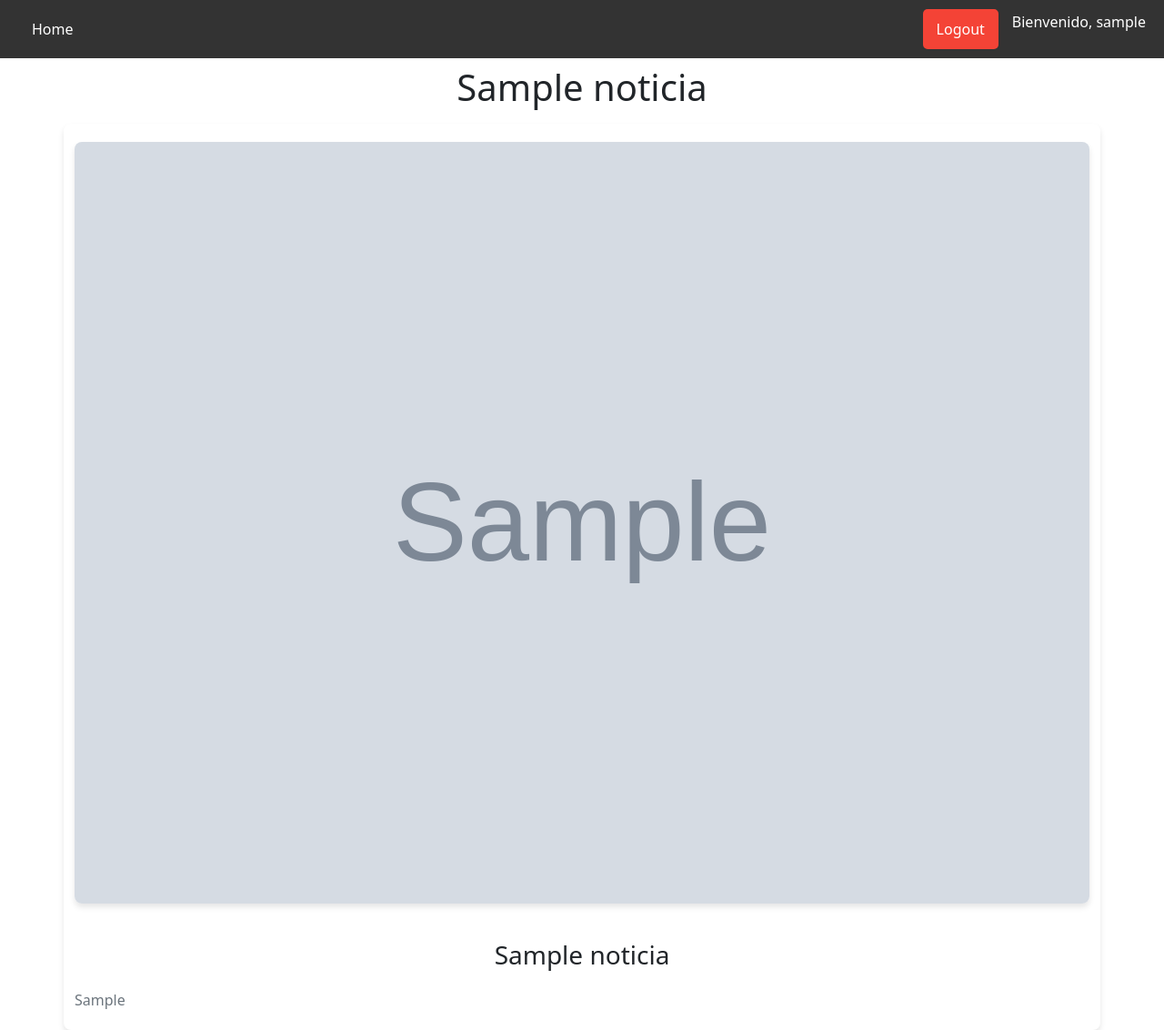
After one commit to epilef18/Repechaje, a Django app: a page that uses bodegas/templates/base.html in a window 1280 px wide. The commit adds this page. Shown: the whole page at 91% size. Run offline with Django 5.2, Linux system fonts and the light colour scheme; a user stored in the database is signed in; tables that the repository leaves empty hold one stand-in row (values such as "Sample post"); grey boxes marked "Sample" are stand-in pictures.

Commit message:
tercer commit, todo implementado menos el sistema de likes

```diff
--- a/bodegas/bodegas/urls.py
+++ b/bodegas/bodegas/urls.py
@@ -24,4 +24,5 @@ urlpatterns = [
     path("", views.home, name="home"),
     path("cotizacion/", include("cotizacion.urls")),
     path("usuarios/", include("usuarios.urls")),
+    path("<slug:slug>", views.noticia, name="noticia"),
 ]
--- a/bodegas/bodegas/views.py
+++ b/bodegas/bodegas/views.py
@@ -1,6 +1,11 @@
 from usuarios.models import Noticia
 from django.shortcuts import render
+
 
 def home(request):
     noticias = Noticia.objects.all()
     return render(request, "home.html", {"noticias": noticias})
+
+def noticia(request, slug):
+    noticia = Noticia.objects.get(slug=slug)
+    return render(request, "noticia.html", {"noticia": noticia})
--- a/bodegas/cotizacion/urls.py
+++ b/bodegas/cotizacion/urls.py
@@ -4,6 +4,6 @@ from . import views
 app_name = "cotizacion"
 
 urlpatterns = [
-    path("cotizar/", views.cotizar, name="cotizar"),
+    path("cotizar/", views.cotizar, name='cotizar'),
     path("cotizacion/", views.cotizacion, name="cotizacion"),
 ]
--- a/bodegas/static/css/styles.css
+++ b/bodegas/static/css/styles.css
@@ -0,0 +1,94 @@
+nav {
+    display: flex;
+    justify-content: space-between;
+    align-items: center;
+    background-color: #333;
+    padding: 10px 20px;
+}
+
+
+nav a {
+    color: white;
+    text-decoration: none;
+    padding: 10px 15px;
+    font-size: 16px;
+}
+
+
+nav .logout {
+    display: inline-block;
+}
+
+nav .logout-button {
+    background-color: #f44336;
+    color: white;
+    border: none;
+    padding: 10px 15px;
+    font-size: 16px;
+    cursor: pointer;
+    border-radius: 5px;
+}
+
+nav .logout-button:hover {
+    background-color: #d32f2f;
+}
+
+nav > a:first-child {
+    margin-right: auto;
+}
+
+nav p {
+    color: white;
+    font-size: 16px;
+    margin-left: 15px;
+}
+
+.container {
+    max-width: 960px;
+    margin: 0 auto;
+    padding: 20px;
+    background-color: white;
+    border-radius: 8px;
+    box-shadow: 0 4px 6px rgba(0, 0, 0, 0.1);
+    text-align: center;
+}
+
+.container img {
+    width: 100%;
+    height: auto;
+    border-radius: 8px;
+    margin-bottom: 20px;
+    box-shadow: 0 4px 6px rgba(0, 0, 0, 0.1);
+}
+
+.card-title {
+    font-size: 1.75rem;
+    color: #343a40;
+    margin-top: 20px;
+}
+
+.card-text {
+    color: #6c757d;
+    font-size: 16px;
+    line-height: 1.6;
+    margin-top: 20px;
+    text-align: justify;
+}
+
+@media screen and (max-width: 768px) {
+    .container {
+        padding: 15px;
+    }
+
+    h1.text-center {
+        font-size: 1.5rem;
+    }
+
+    .card-title {
+        font-size: 1.5rem;
+    }
+
+    .card-text {
+        font-size: 14px;
+    }
+}
--- a/bodegas/templates/base.html
+++ b/bodegas/templates/base.html
@@ -9,7 +9,7 @@
 
     {% endblock %}
   </title>
-  <link rel="stylesheet" href="{% static 'css/style.css' %}">
+  <link rel="stylesheet" href="{% static 'css/styles.css' %}">
   <link
       href="https://cdn.jsdelivr.net/npm/bootstrap@5.3.3/dist/css/bootstrap.min.css"
       rel="stylesheet"
@@ -25,10 +25,17 @@
 <body>
   <nav>
     <a href="/">Home</a>
-    <a href="/usuarios/login/">Login</a>
-    <a href="/usuarios/registrar/">Registrar</a>
-    <a href="/cotizacion/cotizacion">Cotizacion</a>
-    <a href="/cotizacion/cotizar">Cotizar</a>
+
+    {% if user.is_authenticated %}
+      <form class="logout" action="{% url 'usuarios:logout' %}" method="post">
+        {% csrf_token %}
+        <button class="logout-button" aria-label="Logout Usuario" title="Logout Usuario">Logout</button>
+      </form>
+      <p>Bienvenido, {{user.username}}</p>
+    {% else %}
+      <a href="{% url 'usuarios:login' %}">Login</a>
+      <a href="{% url 'usuarios:registrar' %}">Registrar</a>
+    {% endif %}
   </nav>
   <main>
     {% block content %}
--- /dev/null
+++ b/bodegas/templates/noticia.html
@@ -0,0 +1,20 @@
+{% extends 'base.html' %}
+
+{% block title %}
+{{ noticia.titulo }}
+{% endblock %}
+
+{% block content %}
+
+<h1 class="text-center py-2">{{noticia.titulo}}</h1>
+<div class="container">
+    <img
+        src="{{ noticia.imagen_url }}"
+        alt="{{ noticia.titulo }}"
+    />
+        <h2 class="card-title">{{ noticia.titulo }}</h2>
+        <p class="card-text">{{ noticia.cuerpo }}</p>
+
+</div>
+
+{% endblock %}
--- a/bodegas/usuarios/models.py
+++ b/bodegas/usuarios/models.py
@@ -14,6 +14,7 @@ class Noticia(models.Model):
     titulo = models.CharField(max_length=45)
     cuerpo = models.TextField()
     imagen_url = models.URLField(max_length=255, blank=True, null=True)
+    slug = models.SlugField(default="", null=False)
 
     def __str__(self):
         return self.titulo
--- a/bodegas/usuarios/urls.py
+++ b/bodegas/usuarios/urls.py
@@ -4,6 +4,7 @@ from . import views
 app_name = "usuarios"
 
 urlpatterns = [
-    path("login/", views.login, name="login"),
+    path("login/", views.login_vista, name="login"),
+    path("logout/", views.logout_vista, name="logout"),
     path("registrar/", views.registrar, name="registrar"),
 ]
```
Also changed, not shown: bodegas/cotizacion/forms.py (added, +9 -0 lines), bodegas/cotizacion/templates/cotizacion/cotizacion.html (+28 -1 lines), bodegas/cotizacion/templates/cotizacion/cotizar.html (+36 -2 lines), bodegas/cotizacion/views.py (+46 -4 lines), bodegas/templates/home.html (+12 -19 lines), bodegas/usuarios/templates/usuarios/login.html (+9 -1 lines), bodegas/usuarios/templates/usuarios/registrar.html (+6 -1 lines), bodegas/usuarios/views.py (+18 -5 lines), bodegas/bodegas.sql (added), bodegas/readme.md (added), bodegas/usuarios/migrations/0002_noticia_slug.py (added), 1 other file.
